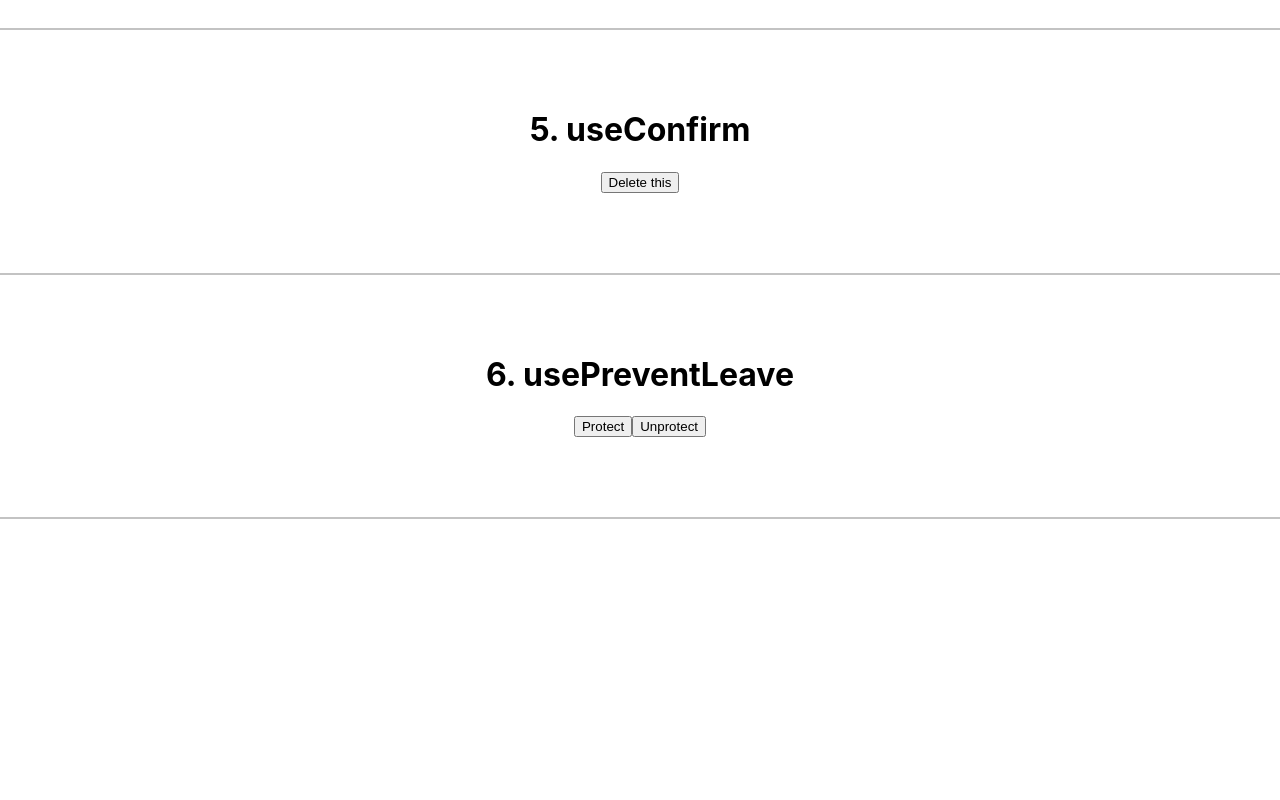
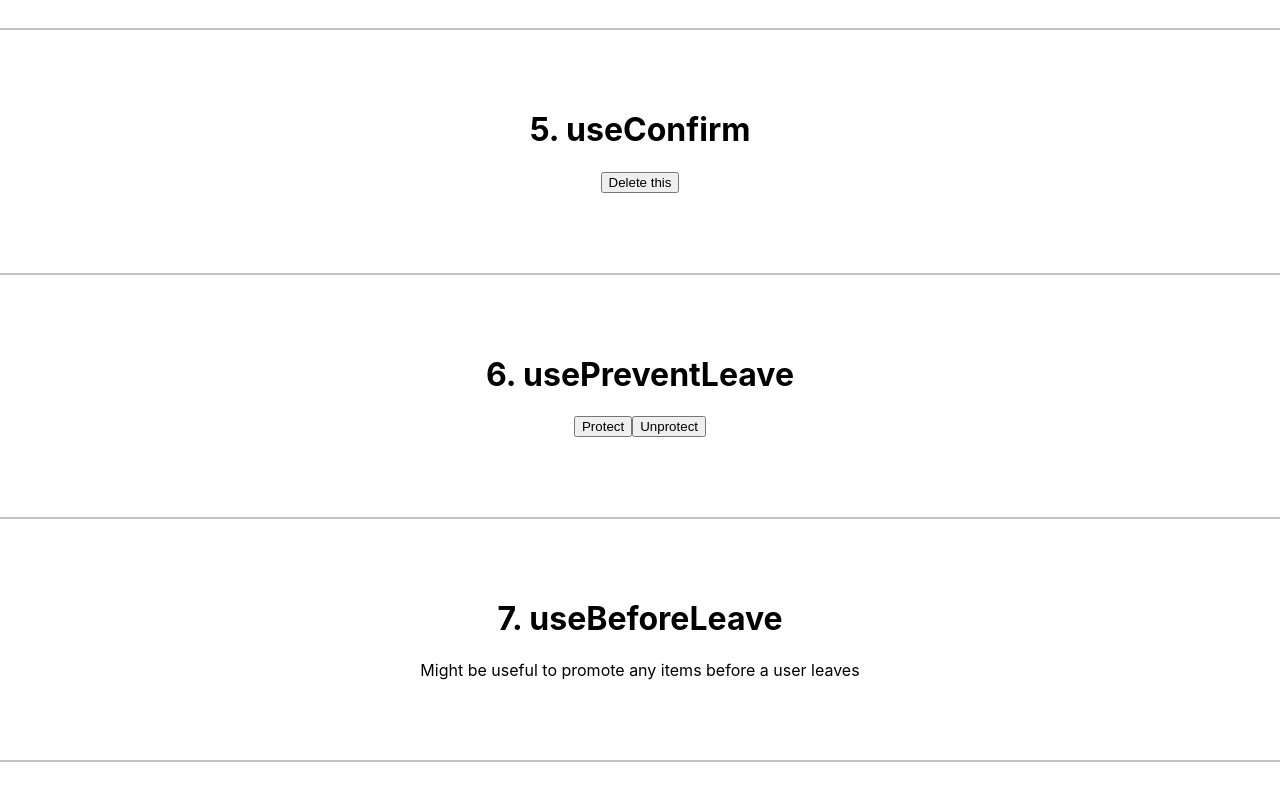
Before and after one commit to aurora-yn/react-hooks, a React (Create React App) app: page / in a window 1280 px wide. Shown: the part 926-1726 px from the top of the page. Before the commit the page ends 1525 px from the top, so only its background shows below. Built offline with nearby package versions, Linux system fonts and the light colour scheme.

Commit message:
07. useBeforeLeave

```diff
--- a/src/App.js
+++ b/src/App.js
@@ -7,6 +7,7 @@ import UseTitle from './components/useTitle'
 import UseClick from './components/useClick'
 import UseConfirm from './components/useConfirm'
 import UsePreventLeave from './components/usePreventLeave'
+import UseBeforeLeave from './components/useBeforeLeave'
 
 
 
@@ -26,6 +27,8 @@ function App() {
       <hr />
       <UsePreventLeave />
       <hr />
+      <UseBeforeLeave />
+      <hr />
     </div>
   );
 }
--- /dev/null
+++ b/src/components/useBeforeLeave.js
@@ -0,0 +1,26 @@
+import React, { useEffect } from "react";
+
+const useBeforeLeave = beforeLeave => {
+  // if (typeof beforeLeave !== "function") return;
+
+  const handle = e => {
+     // check window's top with clientY
+    const { clientY } = e
+    if (clientY <= 0) beforeLeave();
+  }
+  useEffect(() => {
+    document.addEventListener("mouseleave", handle);
+    return () => document.removeEventListener("mouseleave", handle)
+  }, []);
+};
+
+export default function UseBeforeLeave() {
+  const doNotLeave = () => console.log("please don't leave");
+  useBeforeLeave(doNotLeave)
+  return (
+    <div>
+      <h1>7. useBeforeLeave</h1>
+      <p>Might be useful to promote any items before a user leaves</p>
+    </div>
+  );
+}
--- a/src/components/useClick.js
+++ b/src/components/useClick.js
@@ -13,7 +13,7 @@ const useClick = onClick => {
         element.current.removeEventListener("click", onClick);
       }
     };
-  });
+  }, []);
   return element;
 };
 
--- a/src/components/usePreventLeave.js
+++ b/src/components/usePreventLeave.js
@@ -7,7 +7,7 @@ const usePreventLeave = () => {
   }
   const enablePrevent = () => window.addEventListener("beforeunload", listener);
   const disablePrevent = () => window.removeEventListener("beforeunload", listener);
-  return { enablePrevent, disablePrevent }
+  return { enablePrevent, disablePrevent };
 };
 
 export default function UsePreventLeave() {
```
Also changed, not shown: 1 other file (tests, documents, lock files or other folders).
